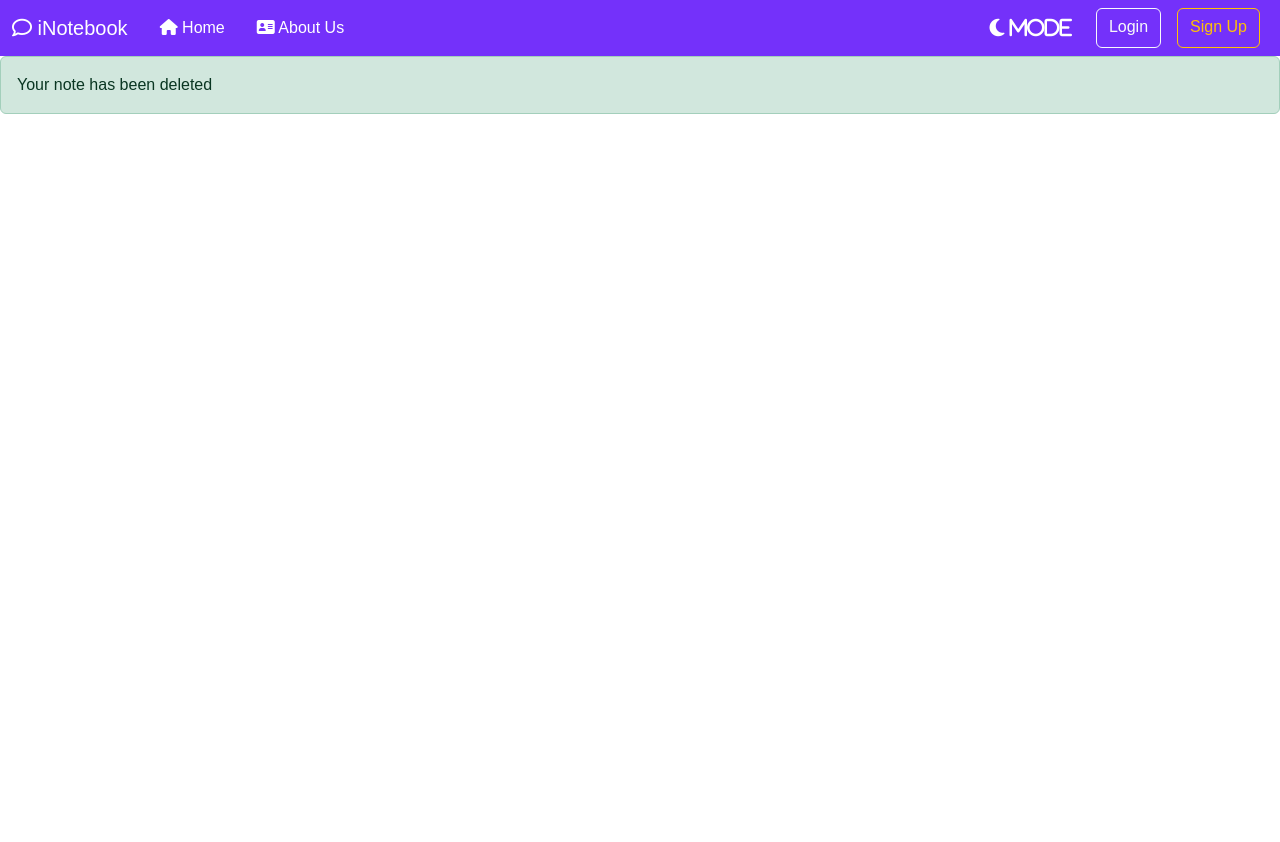
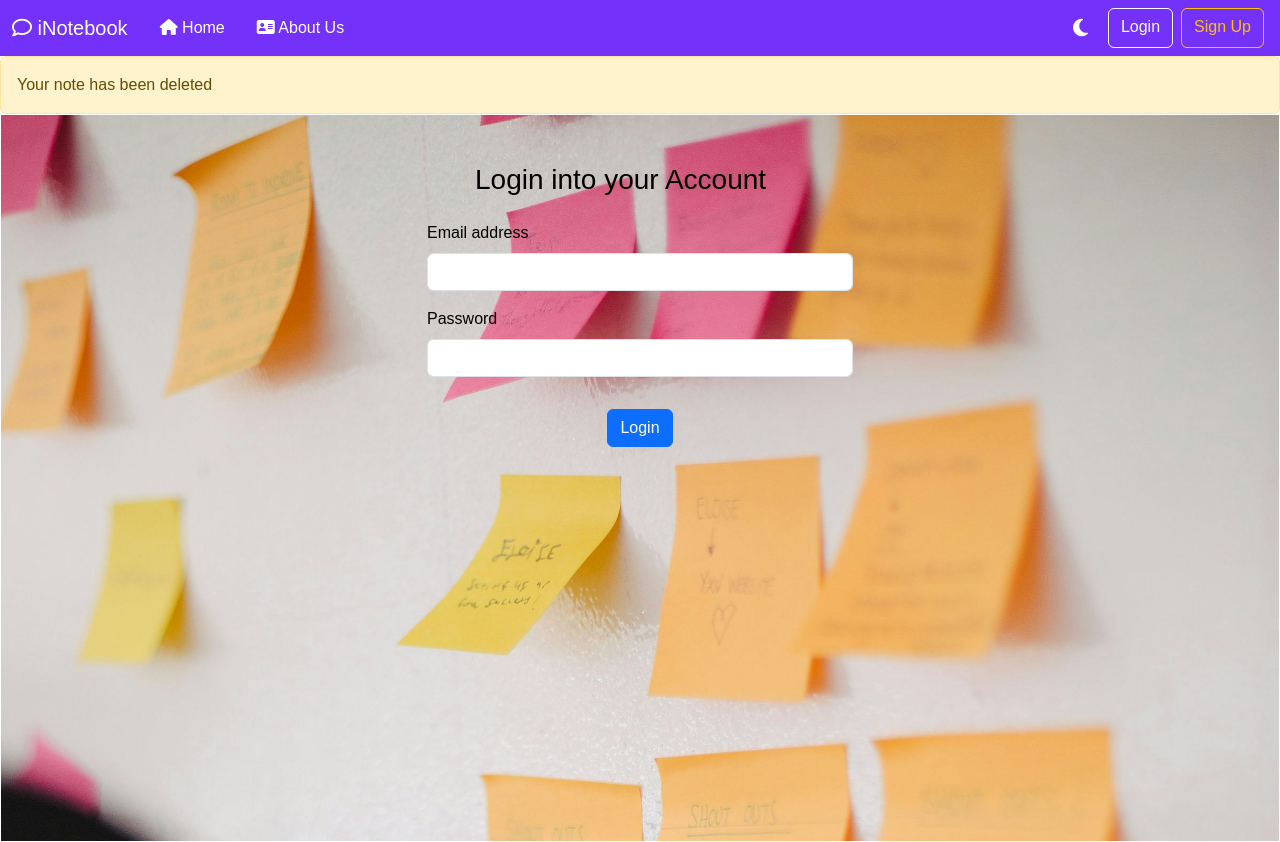
Before and after one commit to Aytaditya/iNotebook-Online-Notes-Application, a React (Create React App) app: page /login in a window 1280 px wide. Before the commit the page ends 800 px from the top, so only its background shows below. Built offline with nearby package versions, Linux system fonts and the light colour scheme; a web font is replaced by a local one.

Commit message:
login page css added

```diff
--- a/src/App.css
+++ b/src/App.css
@@ -24,7 +24,7 @@ i{
 .editH{
 
   text-align: start;
-  font-size: 2.2rem;
+  font-size: 1.8rem;
 
   /* background: linear-gradient(90deg,#008cff,
   #da0886,rgb(108, 7, 231));
@@ -36,7 +36,7 @@ i{
 
 }
 .editH1{
-  font-size: 2.2rem;
+  font-size: 1.8rem;
   text-align: center;
   /* background: linear-gradient(90deg,#008cff,
   #da0886,pink);
@@ -53,3 +53,22 @@ i{
   color: white;
   list-style: none;
 }
+.borderC{
+border: 1px solid white;
+  /* border-radius: 25px ; */
+  /* align-items: center;
+  justify-content: center;
+  width:100vw;
+  height:100vh;
+  background:url(image.jpg);
+  background-size: cover;
+  color:black;
+   */
+   width: 100vw;
+   height:91vh;
+   overflow: hidden;
+   margin-top: -24px;
+   background:url(image.jpg);
+  background-size: cover;
+  color:black;
+}
--- a/src/App.js
+++ b/src/App.js
@@ -2,11 +2,13 @@ import './App.css';
 import Navbar from './Components/Navbar';
 import Home from './Components/Home';
 import About from './Components/About';
-
 import { BrowserRouter as Router, Routes, Route } from 'react-router-dom';
 import React, { useState} from 'react';
 import NoteState from './context/notes/NoteState';
 import Alert from './Components/Alert';
+import Login from './Components/Login';
+import Signup from './Components/Signup';
+
 
 
 
@@ -52,8 +54,13 @@ function App() {
             <Routes>
               <Route exact path="/" element={<Home  />} />
               <Route exact path="/about" element={<About  />} />
+              <Route exact path="/signup" element={<Signup  />} />
             </Routes>
           </div>
+          <Routes>
+          <Route exact path="/login" element={<Login />} />
+
+          </Routes>
         </Router>
       </NoteState>
     </>
--- a/src/Components/AddNote.js
+++ b/src/Components/AddNote.js
@@ -5,7 +5,7 @@ const AddNote = () => {
   const context = useContext(noteContext);
   const { addNote } = context;
 
-  const [note, setNote] = useState({ title: "", description: "", tag: "DefaultTag" })
+  const [note, setNote] = useState({ title: "", description: "", tag: "Default tag" })
 
   const speak = () => {
     //function applied on id
@@ -27,23 +27,23 @@ const AddNote = () => {
   return (
 
     <div>
-      <h2 className='editH my-4'>Add a Note on iNotebook</h2>
+      <h2 className='editH my-4'>Add a Note to your iNotebook</h2>
       <div className=" my-3">
         <form className='my-1'>
           <div className="d-flex">
             <div className="mb-3 mr-3 ">
               <label htmlFor="Title" className="form-label"> Give a Title to Your Note</label>
-              <input type="text col-xs-5" className="form-control" id="title" name="title" aria-describedby="emailHelp" onChange={onChange} value={note.title} />
+              <input type="text col-xs-5" className="form-control" id="title" name="title" aria-describedby="emailHelp" onChange={onChange} value={note.title} title="Add a Title to your note" />
             </div>
             <div className="mb-3 mx-4">
               <label htmlFor="tag" className="form-label textbox"> Add Tag for Your Note</label>
-              <input type="text col-xs-3" className="form-control tag" id="tag" name="tag" onChange={onChange} value={note.tag} />
+              <input type="text col-xs-3" className="form-control tag" id="tag" name="tag" onChange={onChange} value={note.tag} title="Add Tag to your note" />
             </div>
           </div>
 
           <div className="mb-3 my-2">
             <label htmlFor="description" className="form-label textbox input-lg">Description</label>
-            <input type="text" className="form-control description my-3" id="desc" name="description" onChange={onChange} value={note.description} />
+            <input type="text" className="form-control description my-3" id="desc" name="description" onChange={onChange} value={note.description} title="Give a Description to your note" />
           </div>
           <button type="submit" className="btn btn-primary  my-3" onClick={handleClick} disabled={note.title.length <5 || note.description.length<5}
 
--- a/src/Components/Alert.js
+++ b/src/Components/Alert.js
@@ -3,7 +3,7 @@ import React from 'react'
 export default function Alert(props) {
     return (
         <div>
-            <div className="alert alert-success" role="alert">
+            <div className="alert alert-warning" role="alert">
                 {props.message}
             </div>
         </div>
--- /dev/null
+++ b/src/Components/Login.js
@@ -0,0 +1,28 @@
+import React from 'react';
+
+function Login() {
+    return (
+        <div className='mt-0'>
+            <form className='borderC'>
+                <div className="mb-3 col-md-4 mx-auto mt-5">
+                    <h3 className='my-4 mx-5'>Login into your Account</h3>
+                    <label htmlFor="exampleInputEmail1" className="form-label">Email address</label>
+                    <input type="email" className="form-control" id="exampleInputEmail1" aria-describedby="emailHelp"/>
+
+                </div>
+                <div className="mb-3 col-md-4 mx-auto">
+                    <label htmlFor="exampleInputPassword1" className="form-label">Password</label>
+                    <input type="password" className="form-control" id="exampleInputPassword1"/>
+                </div>
+
+                <div className="row">
+                    <div className="col-md-6 mx-auto text-center">
+                        <button type="submit" className="btn btn-primary my-3">Login</button>
+                    </div>
+                </div>
+            </form>
+        </div>
+    );
+}
+
+export default Login;
--- a/src/Components/Navbar.js
+++ b/src/Components/Navbar.js
@@ -24,10 +24,10 @@ export default function Navbar(props) {
 
                     <form className="d-flex">
                     <li className="nav-item my-2 mx-3 increasing">
-                             <i className="fa-solid fa-moon nav-link active fa-lg" onClick={props.changeMode}> Mode</i>
+                             <i className="fa-solid fa-moon nav-link active fa-lg" onClick={props.changeMode}></i>
                         </li>
-                    <a className="btn  btn-outline-light mx-2" href="/">Login</a>
-                        <a className="btn  btn-outline-warning mx-2" href="/">Sign Up</a>
+                    <Link className="btn  btn-outline-light mx-1 " to="/login">Login</Link>
+                        <Link className="btn  btn-outline-warning mx-1" to="/signup">Sign Up</Link>
                     </form>
                 </div>
             </div>
--- /dev/null
+++ b/src/Components/Signup.js
@@ -0,0 +1,10 @@
+import React from 'react'
+
+const Signup=()=> {
+  return (
+    <div>
+      this is signup page
+    </div>
+  )
+}
+export default Signup;
```
Also changed, not shown: src/Components/changes.txt, src/image.jpg (renamed from src/Components/image.jpg), 1 other file (tests, documents, lock files or other folders).
